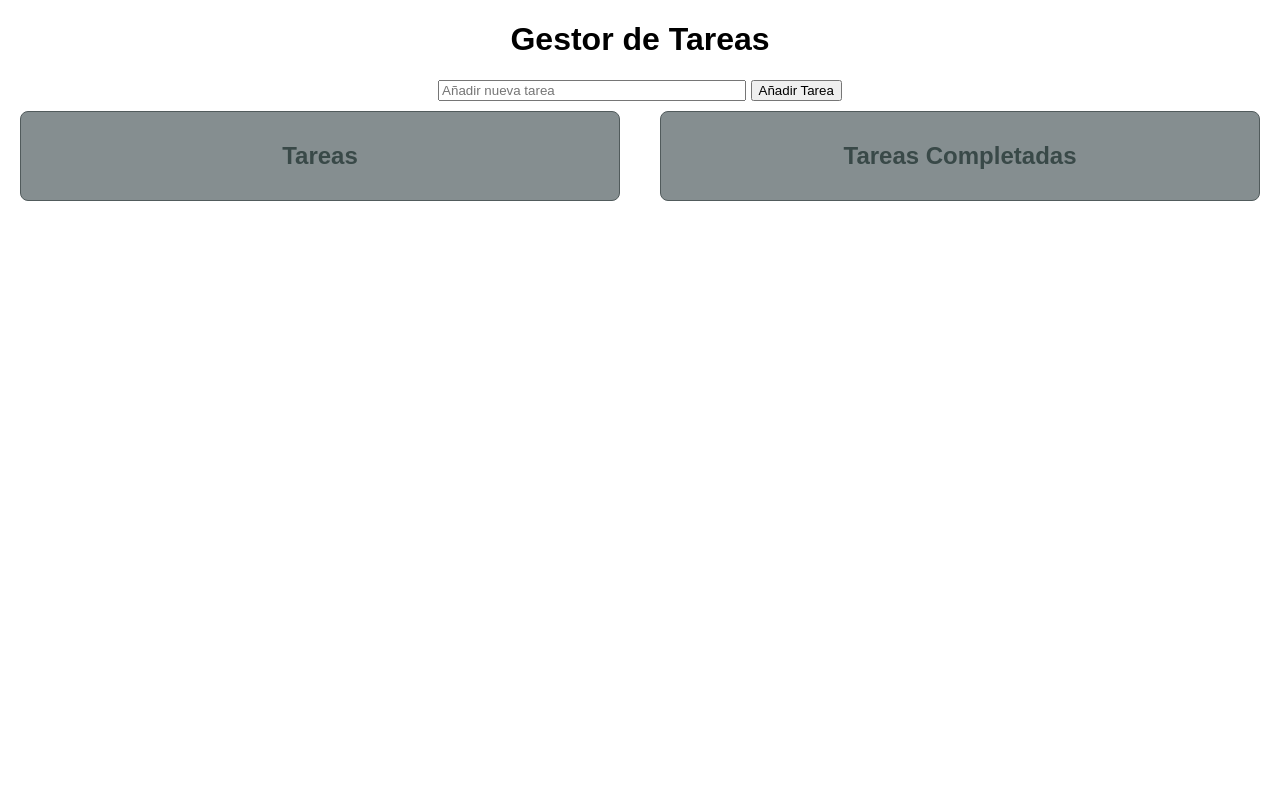
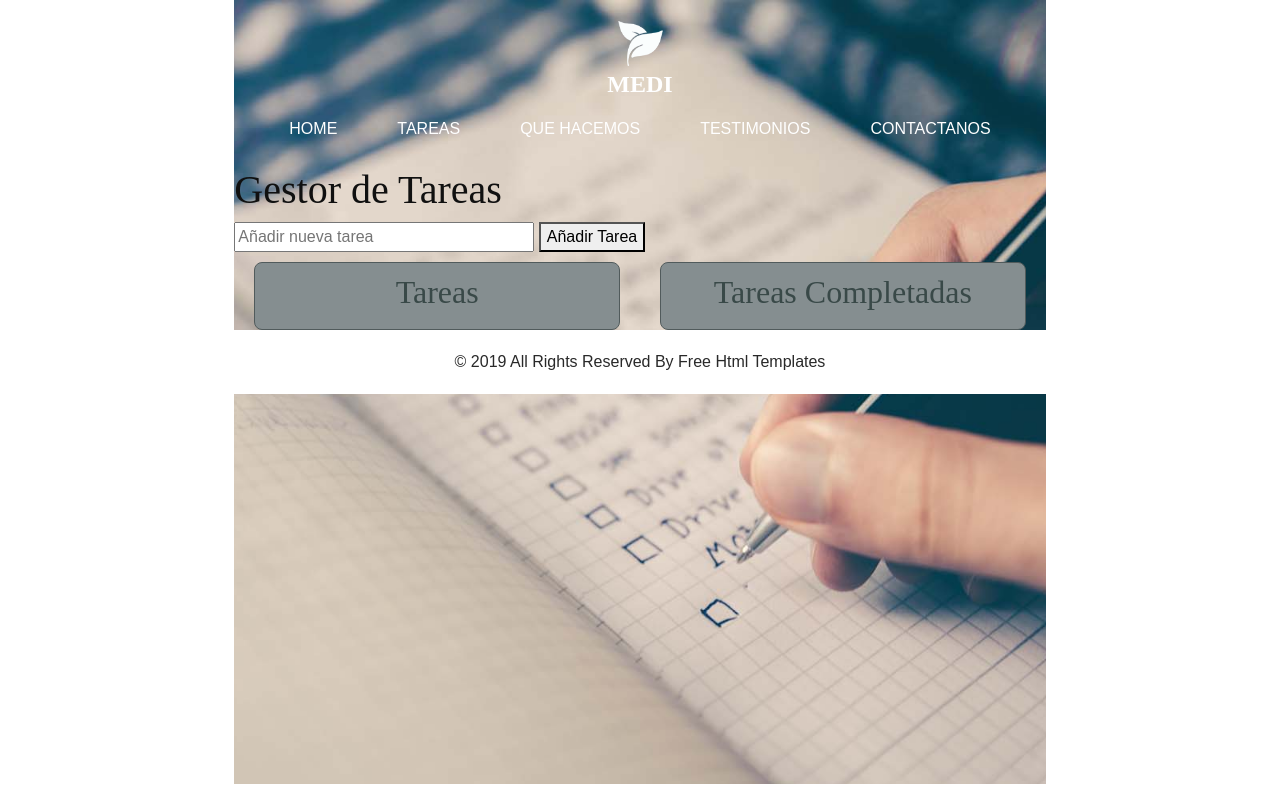
Before and after one commit to 23Montu/TRABAJO_FINAL, a plain HTML site: page about.html in a window 1280 px wide. Drawn offline with nearby package versions, Linux system fonts and the light colour scheme.

Commit message:
cambio 24

```diff
--- a/about.html
+++ b/about.html
@@ -1,6 +1,73 @@
 <!DOCTYPE html>
 <html lang="es">
 <head>
+    <!-- Basic -->
+    <meta charset="utf-8" />
+    <meta http-equiv="X-UA-Compatible" content="IE=edge" />
+    <!-- Mobile Metas -->
+    <meta name="viewport" content="width=device-width, initial-scale=1, shrink-to-fit=no" />
+    <!-- Site Metas -->
+    <meta name="keywords" content="" />
+    <meta name="description" content="" />
+    <meta name="author" content="" />
+
+    <title>Medi</title>
+
+    <!-- slider stylesheet -->
+    <link rel="stylesheet" type="text/css"
+      href="https://cdnjs.cloudflare.com/ajax/libs/OwlCarousel2/2.1.3/assets/owl.carousel.min.css" />
+
+    <!-- bootstrap core css -->
+    <link rel="stylesheet" type="text/css" href="css/bootstrap.css" />
+
+    <!-- Custom styles for this template -->
+    <link href="css/style.css" rel="stylesheet" />
+    <!-- responsive style -->
+    <link href="css/responsive.css" rel="stylesheet" />
+  </head>
+
+  <body>
+    <div class="hero_area">
+      <!-- header section strats -->
+      <header class="header_section">
+        <div class="container-fluid">
+          <nav class="navbar navbar-expand-lg custom_nav-container pt-3">
+            <a class="navbar-brand" href="index.html">
+              <img src="images/logo.png" alt="" />
+              <span>
+                Medi
+              </span>
+            </a>
+            <button class="navbar-toggler" type="button" data-toggle="collapse" data-target="#navbarSupportedContent"
+              aria-controls="navbarSupportedContent" aria-expanded="false" aria-label="Toggle navigation">
+              <span class="navbar-toggler-icon"></span>
+            </button>
+
+            <div class="collapse navbar-collapse" id="navbarSupportedContent">
+              <div class="d-flex ml-auto flex-column flex-lg-row align-items-center">
+                <ul class="navbar-nav  ">
+                  <li class="nav-item active">
+                    <a class="nav-link" href="index.html">Home <span class="sr-only">(current)</span></a>
+                  </li>
+                  <li class="nav-item">
+                    <a class="nav-link" href="about.html"> Tareas</a>
+                  </li>
+                  <li class="nav-item">
+                    <a class="nav-link" href="product.html"> Que hacemos </a>
+                  </li>
+                  <li class="nav-item">
+                    <a class="nav-link" href="client.html"> Testimonios </a>
+                  </li>
+                  <li class="nav-item">
+                    <a class="nav-link" href="contact.html">Contactanos </a>
+                  </li>
+                </ul>
+              </div>
+            </div>
+          </nav>
+        </div>
+      </header>
+      <!-- end header section -->
 <meta charset="UTF-8">
 <meta name="viewport" content="width=device-width, initial-scale=1.0">
 <title>Gestor de Tareas</title>
@@ -118,5 +185,16 @@ function moveTask(taskItem, destination) {
 }
 </script>
 
+  <!-- footer section -->
+  <section class="container-fluid footer_section">
+    <p>
+      &copy; 2019 All Rights Reserved By
+      <a href="https://html.design/">Free Html Templates</a>
+    </p>
+  </section>
+  <!-- footer section -->
+
+  <script type="text/javascript" src="js/jquery-3.4.1.min.js"></script>
+  <script type="text/javascript" src="js/bootstrap.js"></script>
 </body>
 </html>
```
